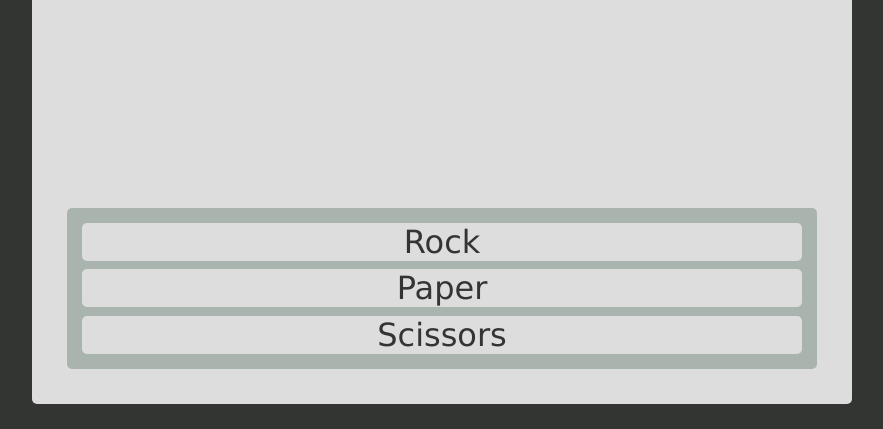
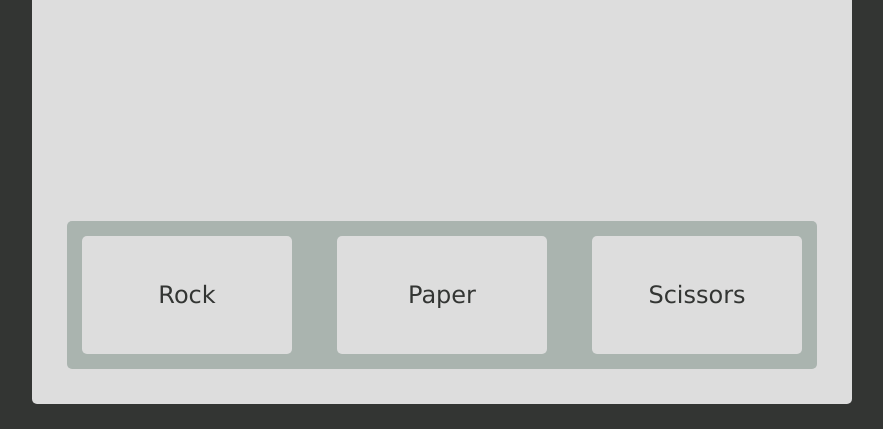
Before and after one commit to Tombombleron/rockpaperscissors, a plain HTML site: page index.html in a window 1280 px wide. Shown: the part 490-919 px from the top of the page, without its empty margins (198-1081 px from the left). Drawn offline with Linux system fonts and the light colour scheme.

Commit message:
continued optimisation for mobile

```diff
--- a/index.html
+++ b/index.html
@@ -41,6 +41,7 @@
             justify-content: center;
             padding: 10px 0;
             transition: 0.7s;
+            font-size: 1.5em;
         }
         .score, .round { background-color: #F5CB5C; }
         .restart {
@@ -58,6 +59,7 @@
             justify-content: center;
             align-items: center;
             overflow: hidden;
+            font-size: 2em;
         }
         .buttonbar {
             display: flex;
@@ -65,7 +67,6 @@
             background-color: #AAB4AF;
             padding: 15px;
             border-radius: 5px;
-            flex-direction: column;
             flex: 1;
         }
         .button {
@@ -76,7 +77,9 @@
             display: flex;
             align-items: center;
             justify-content: center;
-            font-size: 2em;
+            flex-basis: 25%;
+            min-height: 100px;
+            font-size: 3em;
         }
         .button:hover, .button:focus, .restart:hover {
             box-shadow: 3px 3px 15px 3px #999;
@@ -88,6 +91,10 @@
                 min-height: 799px;
                 margin: auto;
             }
+            .button {
+                font-size: 1.5em;
+            }
+            .score, .round, .restart, .winner { font-size: 1em; }
         }
     </style>
 </head>
```
